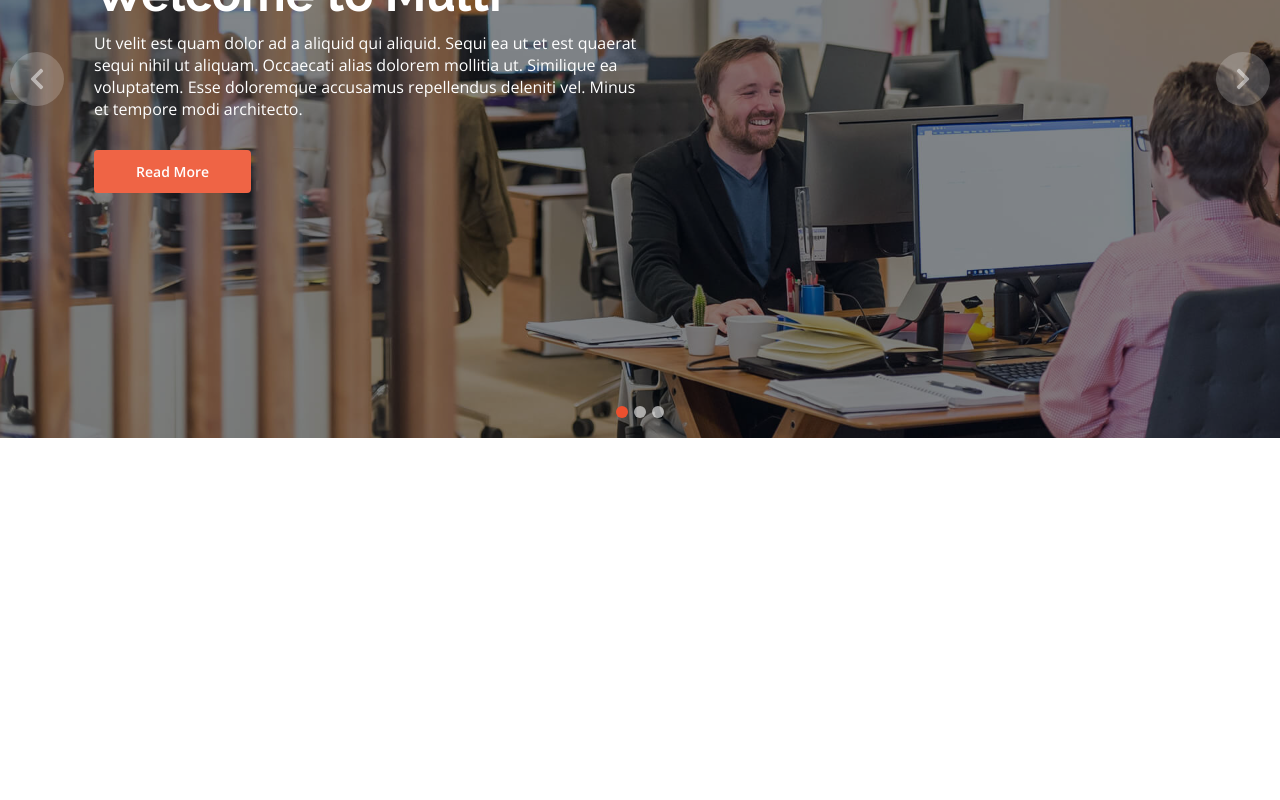
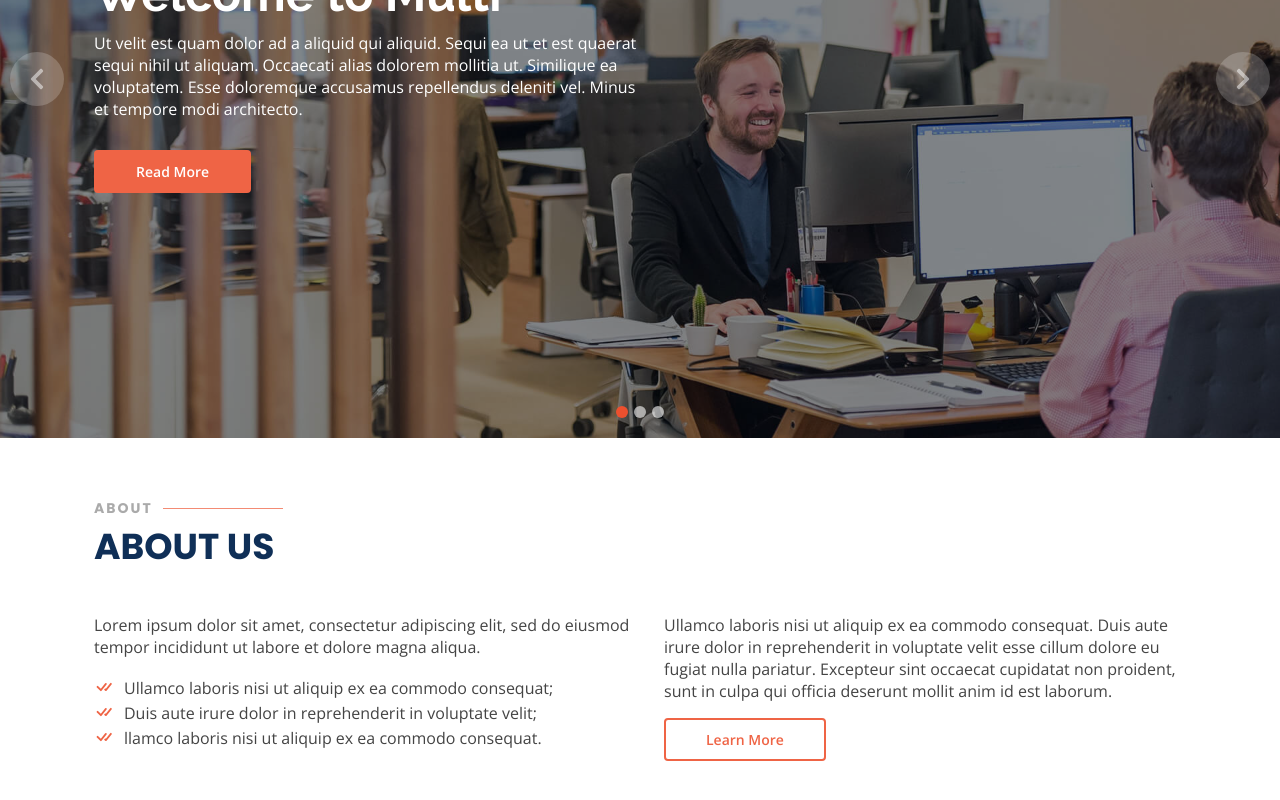
Before and after one commit to LucasBargas/multi, a React (Create React App) app: page / in a window 1280 px wide. Shown: the part 362-1162 px from the top of the page. Before the commit the page ends 800 px from the top, so only its background shows below. Built offline with nearby package versions, Linux system fonts and the light colour scheme.

Commit message:
Componente de Título e seção de Sobre - criados

```diff
--- /dev/null
+++ b/src/components/Title/Title.js
@@ -0,0 +1,12 @@
+import TitleContainer from "./Title.styles";
+
+const Title = ({ children, subTitle }) => {
+  return (
+    <TitleContainer>
+      <h3>{subTitle}</h3>
+      <h2>{children}</h2>
+    </TitleContainer>
+  )
+}
+
+export default Title;
--- /dev/null
+++ b/src/components/Title/Title.styles.js
@@ -0,0 +1,40 @@
+import styled from "styled-components";
+
+const TitleContainer = styled.div`
+  padding-bottom: 40px;
+
+  @media (max-width: 360px) {
+    padding-bottom: 30px;
+  }
+
+  h2, h3 {
+    text-transform: uppercase;
+    font-family: 'Poppins', sans-serif;
+  }
+
+  h3 {
+    color: #aaaaaa;
+    font-size: .875rem;
+    letter-spacing: 2px;
+
+    &::after {
+      content: "";
+      width: 120px;
+      height: 1px;
+      display: inline-block;
+      background: #f38b74;
+      margin: 4px 10px;
+    }
+  }
+
+  h2 {
+    font-size: 2.25rem;
+    color: #0f2f57;
+
+    @media (max-width: 360px) {
+      font-size: 2rem;
+    }
+  }
+`;
+
+export default TitleContainer;
--- /dev/null
+++ b/src/pages/HomePage/AboutSection/AboutSection.js
@@ -0,0 +1,41 @@
+import React from 'react';
+import * as S from './AboutSection.styles';
+import { BsCheckAll } from "react-icons/bs";
+import Container from '../../../styles/Container';
+import Title from '../../../components/Title/Title';
+import Button from '../../../components/Button/Button';
+
+const AboutSection = () => {
+  return (
+    <S.AboutContainer>
+      <Container>
+        <Title subTitle='About'>About Us</Title>
+        <S.AboutArea>
+          <S.AboutAreaLeft>
+            <p>Lorem ipsum dolor sit amet, consectetur adipiscing elit, sed do eiusmod tempor incididunt ut labore et dolore magna aliqua.</p>
+
+            <ul>
+              <li><span><BsCheckAll /></span>Ullamco laboris nisi ut aliquip ex ea commodo consequat;</li>
+              <li><span><BsCheckAll /></span>Duis aute irure dolor in reprehenderit in voluptate velit;</li>
+              <li><span><BsCheckAll /></span>llamco laboris nisi ut aliquip ex ea commodo consequat.</li>
+            </ul>
+          </S.AboutAreaLeft>
+
+          <S.AboutAreaRight>
+            <p>Ullamco laboris nisi ut aliquip ex ea commodo consequat. Duis aute irure dolor in reprehenderit in voluptate velit esse cillum dolore eu fugiat nulla pariatur. Excepteur sint occaecat cupidatat non proident, sunt in culpa qui officia deserunt mollit anim id est laborum.</p>
+            <Button
+              borderColor='#ef6445'
+              buttonColor='#ffffff'
+              fontColor='#ef6445'
+              hoverColor='#ef6445'
+            >
+              Learn More
+            </Button>
+          </S.AboutAreaRight>
+        </S.AboutArea>
+      </Container>
+    </S.AboutContainer>
+  )
+}
+
+export default AboutSection;
--- /dev/null
+++ b/src/pages/HomePage/AboutSection/AboutSection.styles.js
@@ -0,0 +1,54 @@
+import styled from 'styled-components';
+
+export const AboutContainer = styled.section`
+  background: #fff;
+  padding: 60px 1.5rem;
+`;
+
+export const AboutArea = styled.div`
+  display: flex;
+
+  @media (max-width: 820px) {
+    display: block;
+  }
+`;
+
+export const AboutAreaLeft = styled.div`
+  width: 50%;
+
+  @media (max-width: 820px) {
+    width: 100%;
+  }
+
+  p {
+    margin-bottom: 1rem;
+  }
+
+  ul {
+    svg {
+      margin-right: 10px;
+      font-size: 1.25rem;
+      position: relative;
+      top: 3px;
+      color: #ef6445;
+    }
+  }
+`;
+
+export const AboutAreaRight = styled.div`
+  width: 50%;
+  padding-left: 1.5rem;
+
+  @media (max-width: 820px) {
+    width: 100%;
+    padding: 2rem 0 0 0;
+  }
+
+  a {
+    margin-top: 1rem;
+
+    &:hover {
+      color: #ffffff;
+    }
+  }
+`;
--- a/src/pages/HomePage/HomePage.js
+++ b/src/pages/HomePage/HomePage.js
@@ -1,5 +1,6 @@
 import React from 'react';
 import BtnReturn from '../../components/ButtonReturn/ButtonReturn';
+import AboutSection from './AboutSection/AboutSection';
 import HomePageContainer from './HomePage.styles';
 import InitialSlider from './InitialSlider/InitialSlider';
 
@@ -8,6 +9,7 @@ const HomePage = () => {
     <HomePageContainer>
       <InitialSlider />
       <BtnReturn />
+      <AboutSection />
     </HomePageContainer>
   )
 }
--- a/src/styles/Container.js
+++ b/src/styles/Container.js
@@ -5,6 +5,10 @@ const Container = styled.div`
   width: 100%;
   margin: 0 auto;
   padding: 0 1.5rem;
+
+  @media (max-width: 414px) {
+    padding: 0 .875rem;
+  }
 `;
 
 export default Container;
--- a/src/styles/GlobalStyle.js
+++ b/src/styles/GlobalStyle.js
@@ -8,7 +8,7 @@ const GlobalStyle = createGlobalStyle`
   }
 
   html {
-    @media (max-width: 414px) {
+    @media (max-width: 375px) {
       font-size: 14px;
     }
   }
@@ -16,6 +16,7 @@ const GlobalStyle = createGlobalStyle`
   body {
     font-family: 'Open Sans', sans-serif;
     background: #fff;
+    color: #444444;
 
     img {
       display: block;
```
